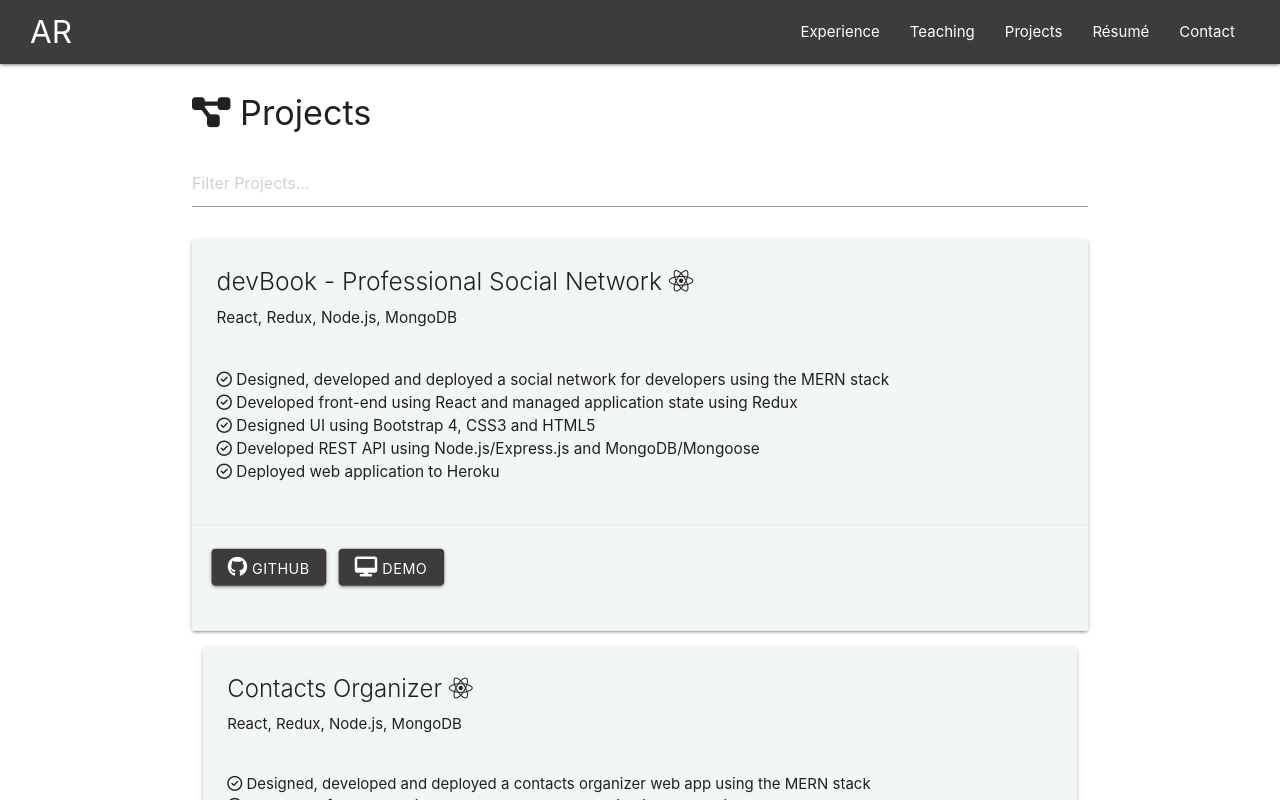
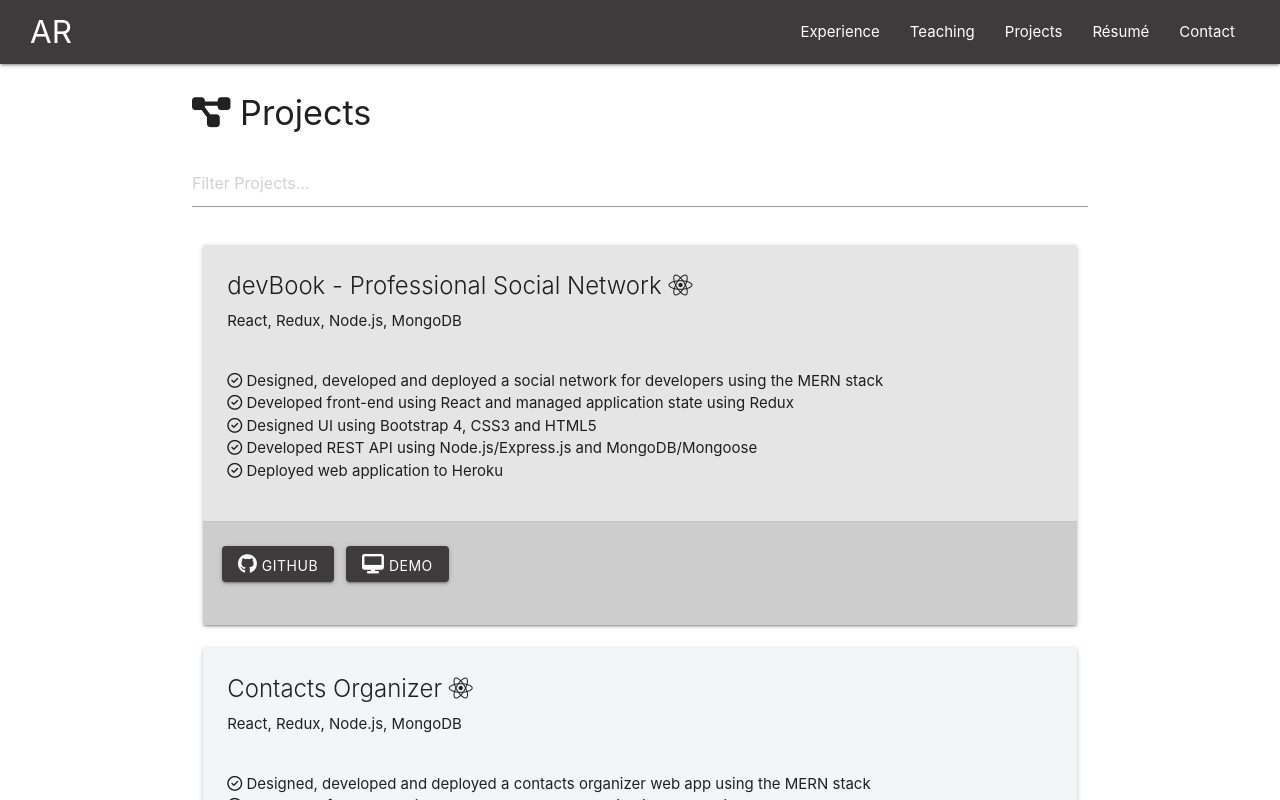
Before and after one commit to adnanreza/personal-site, a React (Create React App) app: page /Projects in a window 1280 px wide. In both pictures the pointer is over the element 640 px from the left and 434 px from the top of the page. Shown: the top 800 px of the page. Built offline with nearby package versions, Linux system fonts and the light colour scheme; the HTML template or start-up script is replaced by a standard one.

Commit message:
Changed scale animation to bg-color

```diff
--- a/src/App.css
+++ b/src/App.css
@@ -15,14 +15,6 @@ footer {
 }
 
 /* Animation for Project Items */
-.item {
-  transform: scale(1, 1);
-  transition: transform 250ms ease-out;
-}
-.item:hover {
-  transform: scale(1.01, 1.01);
-  transition: transform 250ms ease-in;
-}
 
 /*React transition group*/
 .item-enter {
@@ -46,16 +38,14 @@ footer {
 
 /* Animation for Resume and TechnicalSkills Block */
 .cardAnimation {
-  transform: scale(1, 1);
-  transition: transform 350ms ease-in-out !important;
+  transition: background-color 0.5s !important;
 }
 .cardAnimation:hover {
-  transform: scale(1.015, 1.015);
-  transition: transform 250ms ease-in-out !important;
+  background-color: rgba(0, 0, 0, 0.1) !important;
 }
 
 /* Animation for buttons */
 .btn:hover {
   background-color: rgba(0, 0, 0, 0.85) !important;
-  transition: background-color 0.3s !important;
+  transition: background-color 0.5s !important;
 }
```
